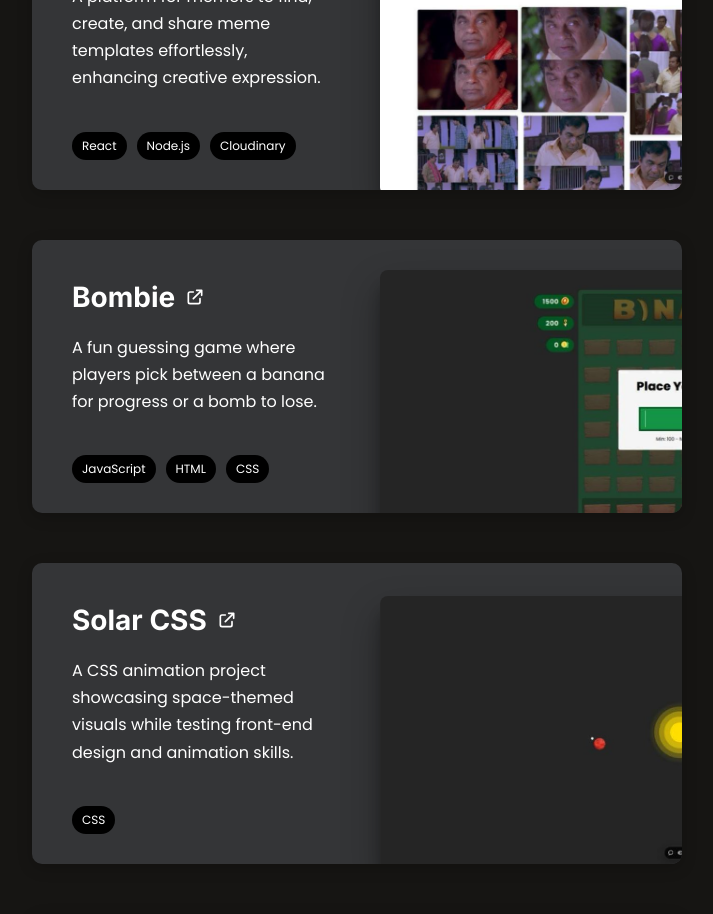
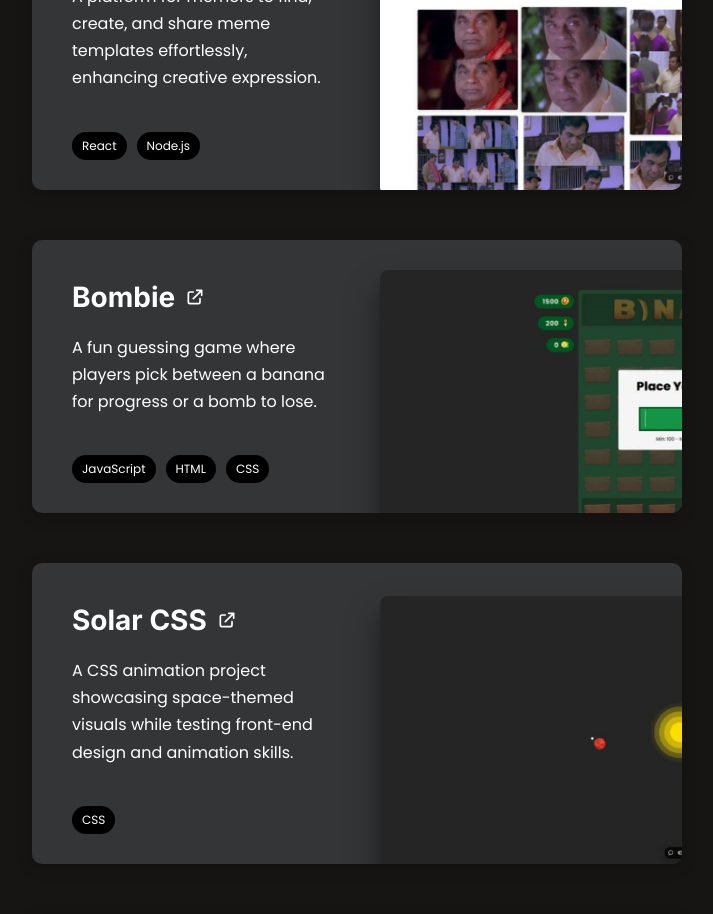
Before and after one commit to CharanKondaveeti/portfolio, a React (Vite) app: page / in a window 1280 px wide. Shown: the part 1420-2334 px from the top of the page, without its empty margins (283-996 px from the left). Built offline with nearby package versions, Linux system fonts and the light colour scheme.

Commit message:
made major changes

```diff
--- a/src/sections/Projects.jsx
+++ b/src/sections/Projects.jsx
@@ -23,8 +23,8 @@ const projects = [
     title: "MemePlate",
     description:
       "A platform for memers to find, create, and share meme templates effortlessly, enhancing creative expression.",
-    link: "https://memeplate.vercel.app/homepage",
-    techStack: ["React", "Node.js", "Cloudinary"],
+    link: "https://memeplate.vercel.app/",
+    techStack: ["React", "Node.js"],
     image: memeplate,
   },
   {
@@ -97,7 +97,12 @@ const Projects = () => {
           <div className="project-info">
             <h2>
               {project.title}
-              <a className="openilink--btn" href={project.link}>
+              <a
+                className="openilink--btn"
+                href={project.link}
+                target="_blank"
+                rel="noopener noreferrer"
+              >
                 <HiOutlineExternalLink size={20} />
               </a>
             </h2>
@@ -109,9 +114,6 @@ const Projects = () => {
                 </span>
               ))}
             </div>
-            {/* <a href={project.link} target="_blank" rel="noopener noreferrer">
-              View Project
-            </a> */}
           </div>
           <div className="project-image">
             <img src={project.image} alt={`${project.title} screenshot`} />
```
